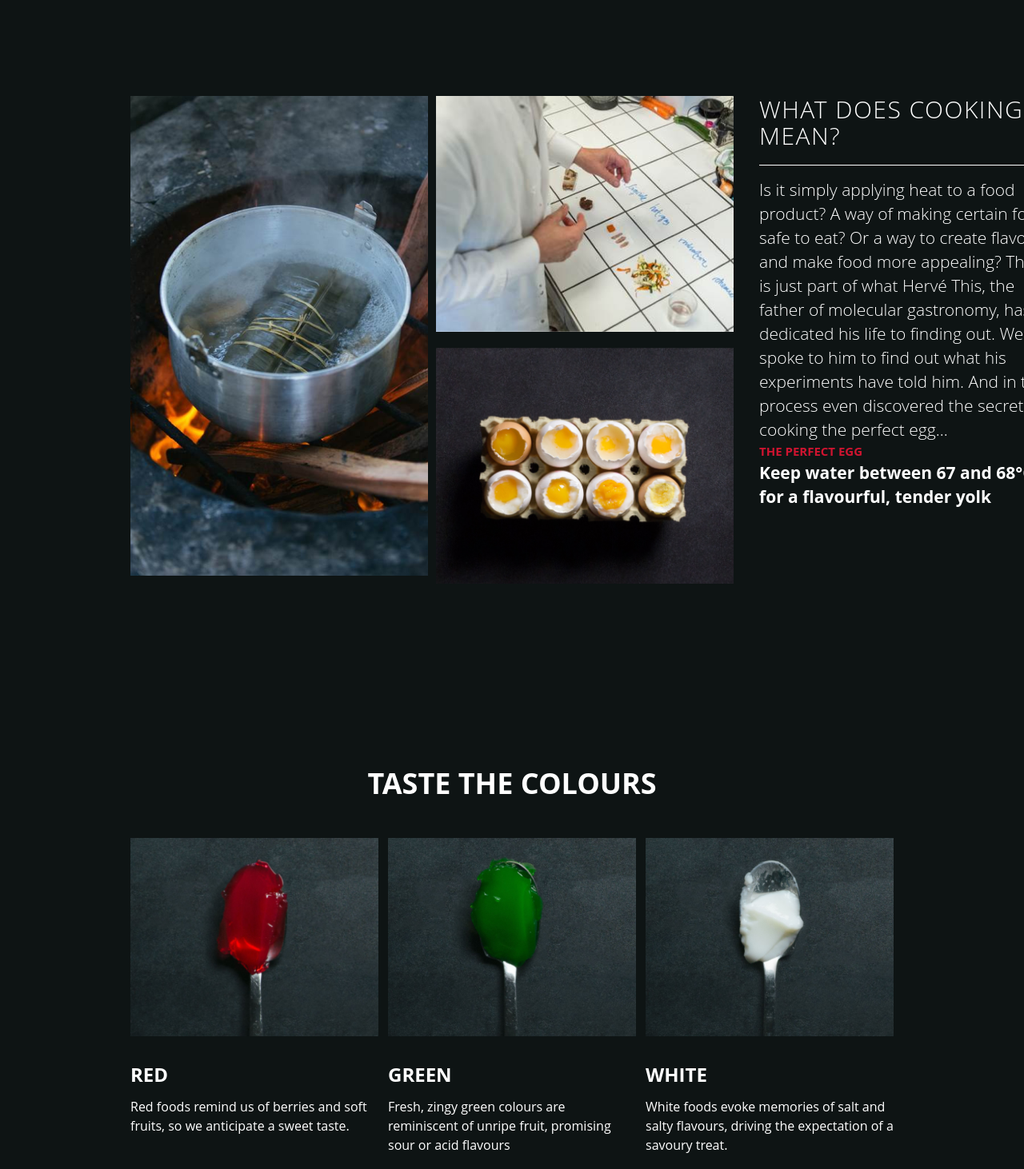
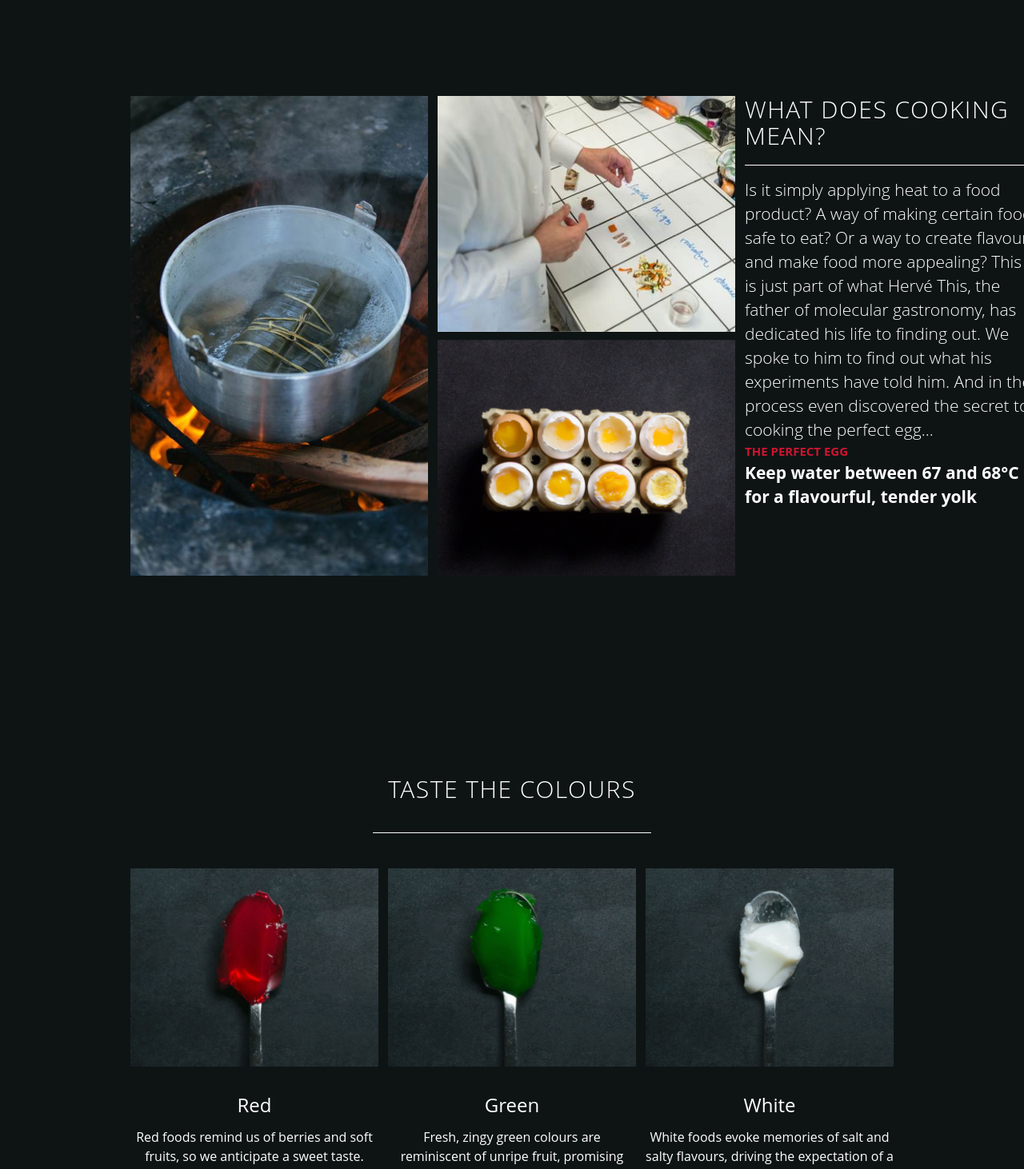
Before and after one commit to rebpacquiao/orchard, a Next.js app: page / in a window 1280 px wide. Shown: the top 1462 px of the page at 80% size. Built offline with nearby package versions, Linux system fonts and the light colour scheme.

Commit message:
Refactor BlockCards and BlockImage components; enhance layout and styles for improved readability and responsiveness

```diff
--- a/src/app/components/BlockCards/index.tsx
+++ b/src/app/components/BlockCards/index.tsx
@@ -5,7 +5,7 @@ export default function BlockCards() {
     return (
         <section className="py-12 md:py-[120px] px-4 md:px-[147px]">
             <div className="max-w-[1240px] mx-auto">
-                <h1 className="text-3xl md:text-4xl font-bold text-center text-white mb-8 md:mb-12 uppercase">Taste the colours</h1>
+                <h1 className="text-3xl md:text-4xl font-bold text-center text-white mb-8 md:mb-12 uppercase taste-colors">Taste the colours</h1>
 
                 <div className="grid grid-cols-1 sm:grid-cols-1 lg:grid-cols-3 gap-3">
                     {data.map((item: any) => (
@@ -24,8 +24,8 @@ export default function BlockCards() {
                                 />
                             </div>
                             <div className="flex-grow text-white">
-                                <h2 className="text-xl md:text-2xl font-bold mb-2 md:mb-3 uppercase">{item.color}</h2>
-                                <p className="text-white">{item.description}</p>
+                                <h2 className="text-xl md:text-2xl  mb-2 md:mb-3 text-center">{item.color}</h2>
+                                <p className="text-white text-center">{item.description}</p>
                             </div>
                         </div>
                     ))}
--- a/src/app/components/BlockImage/index.tsx
+++ b/src/app/components/BlockImage/index.tsx
@@ -3,19 +3,20 @@ import Image from 'next/image';
 export default function BlockImage() {
     return(
         <>
-            <section className="py-12 md:py-[120px] px-4 md:px-[147px] h-[840px] ">
-                <div className="flex flex-col md:flex-row justify-start items-start mx-auto">
+            <section className="py-12 md:py-[120px] px-4 md:px-[147px]">
+                <div className="flex flex-col justify-start items-start mx-auto gap-3 xl:flex-row">
                     <div className="relative flex-shrink-0">
                         <Image
                             src='/images/block-left-img.png'
                             width={372}
                             height={600}
                             alt="Block left image"
-                            className="object-cover w-full h-full"
+                            className="object-cover"
+                            sizes="(max-width: 768px) 100vw, 372px"
                         />
                     </div>
                     <div className="flex flex-col flex-grow">
-                        <div className="relative w-[372px] h-[295px] mb-2.5 ml-2.5">
+                        <div className="relative ml-0 mt-5 w-[372px] h-[295px] mb-2.5 lg:mt-0">
                             <Image
                                 src='/images/block-top-right-img.png'
                                 width={372}
@@ -24,7 +25,7 @@ export default function BlockImage() {
                                 className="object-cover w-full h-full"
                             />
                         </div>
-                        <div className="relative w-[372px] h-[295px] mt-2.5 ml-2.5">
+                        <div className="relative ml-0 mt-5 w-[372px] h-[295px] mb-2.5 lg:mt-0">
                             <Image
                                 src='/images/block-bottom-right-img.png'
                                 width={372}
@@ -37,7 +38,7 @@ export default function BlockImage() {
 
                     </div>
 
-                    <div className="flex flex-col flex-grow lg:ml-8 lg:mr-8 mt-4 lg:mt-0">
+                    <div className="flex flex-col flex-grow lg:mr-2 mt-4 lg:mt-0">
                         <h2 className="block-title mb-5">
                             WHAT DOES COOKING MEAN?
 
--- a/src/app/globals.css
+++ b/src/app/globals.css
@@ -97,3 +97,19 @@ body {
   margin-bottom: 15px;
   border-bottom: solid 1px #fff;
 }
+
+.taste-colors {
+  font-size: 30px;
+  font-weight: 300;
+  font-stretch: normal;
+  font-style: normal;
+  line-height: 1.1;
+  letter-spacing: 1.5px;
+  color: #fff;
+  text-align: center;
+  border-bottom: 1px solid #fff;
+  width: 348px;
+  padding-bottom: 38px;
+  margin: 0 auto;
+  margin-bottom: 44px;
+}
--- a/src/data/block3-cards.json
+++ b/src/data/block3-cards.json
@@ -2,7 +2,7 @@
 [
     {
       "id": 1,
-      "color": "RED",
+      "color": "Red",
       "description": "Red foods remind us of berries and soft fruits, so we anticipate a sweet taste.",
       "image": "/images/red-img.png"
     },
```
